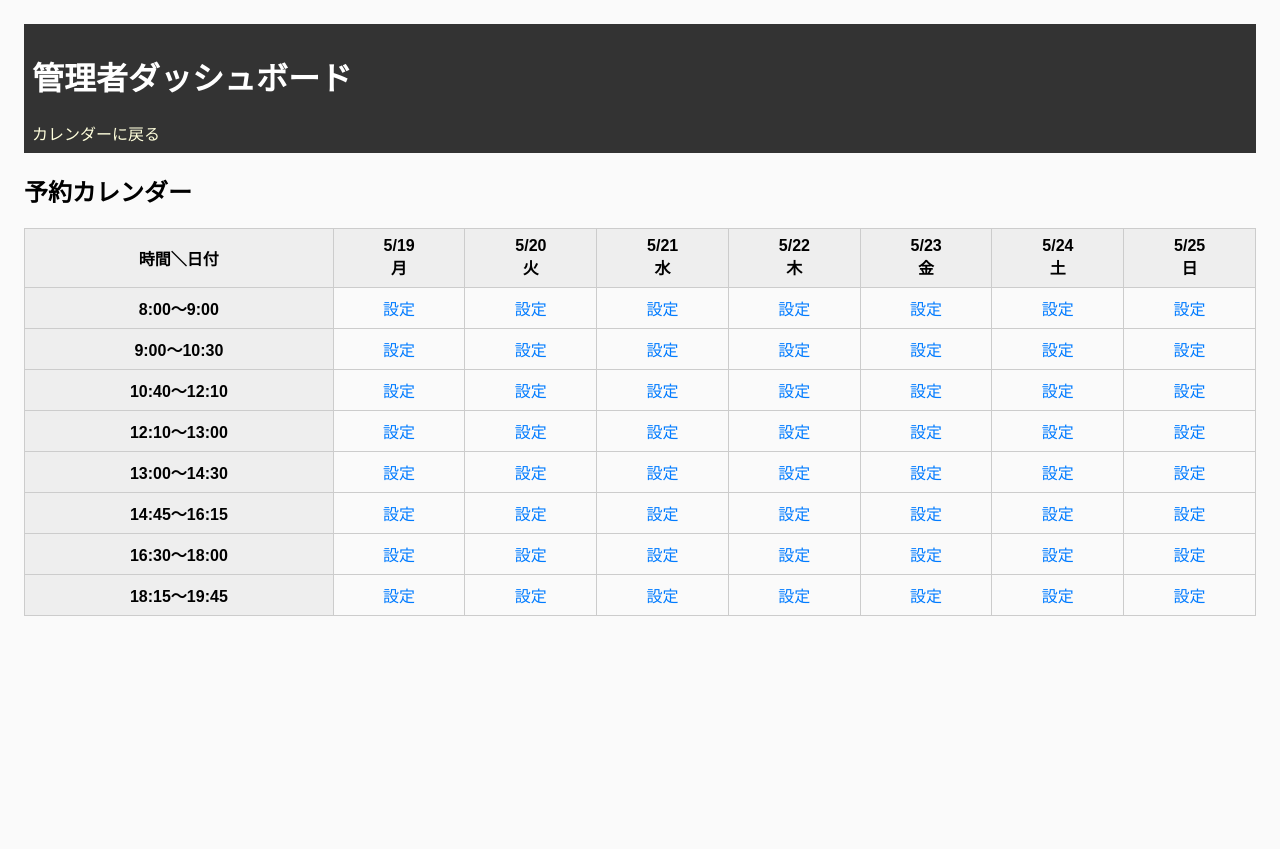
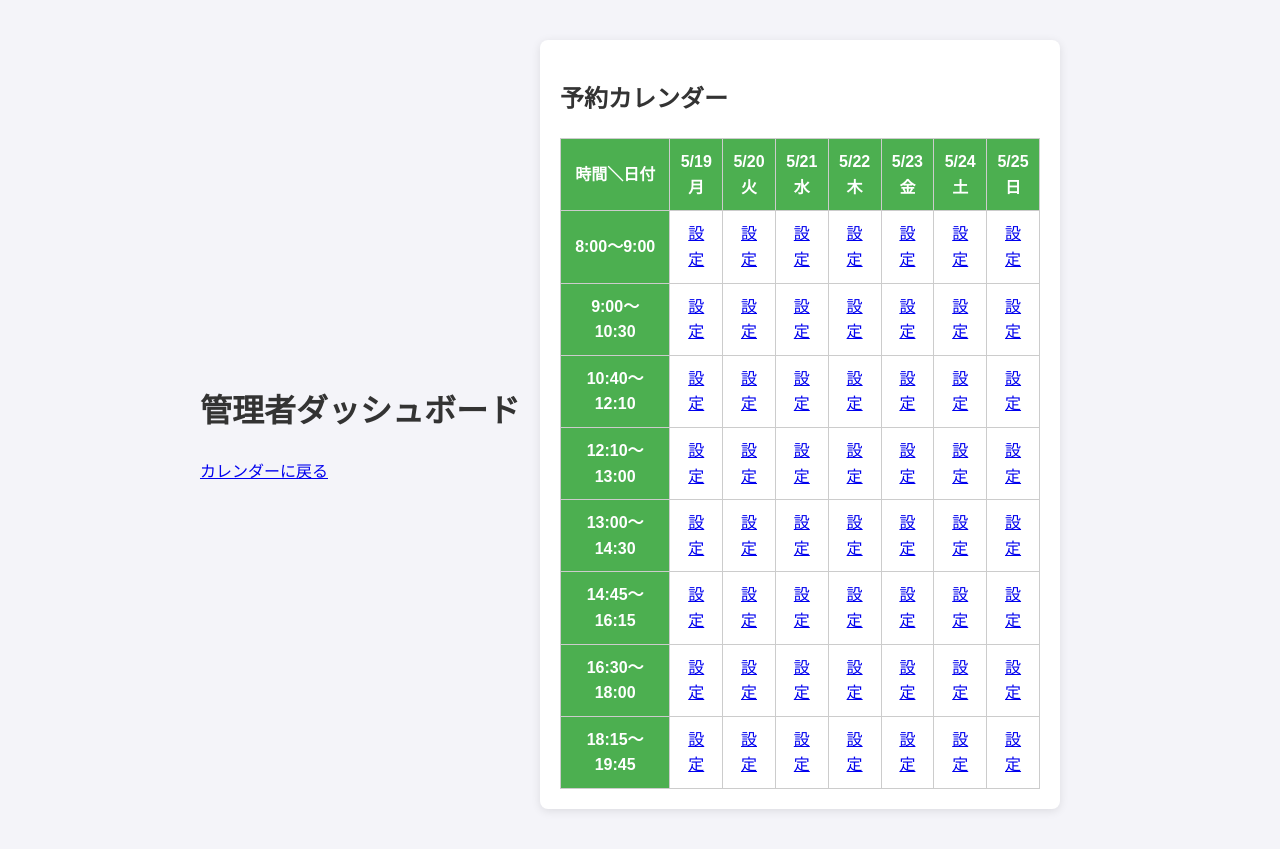
Before and after one commit to Sayu0528/RS, a Django app: page /manager/calendar-admin/ in a window 1280 px wide. Before the commit the page ends 616 px from the top, so only its background shows below. Run offline with Django 5.2, Linux system fonts and the light colour scheme.

Commit message:
なおした？

```diff
--- a/manager/static/css/admin.css
+++ /dev/null
@@ -1,38 +0,0 @@
-body {
-  font-family: sans-serif;
-  padding: 1em;
-  background: #fafafa;
-}
-header {
-  background: #333;
-  color: #fff;
-  padding: .5em;
-}
-header nav a {
-  color: #ffd;
-  margin-right: 1em;
-}
-table {
-  width: 100%;
-  border-collapse: collapse;
-  margin-top: 1em;
-}
-th, td {
-  border: 1px solid #ccc;
-  text-align: center;
-  padding: .5em;
-}
-th {
-  background: #eee;
-}
-a {
-  text-decoration: none;
-  color: #007bff;
-}
-a:hover {
-  text-decoration: underline;
-}
-button {
-  margin-top: 1em;
-  padding: .5em 1em;
-}
--- a/manager/templates/calendar_admin.html
+++ b/manager/templates/manager/calendar_admin.html
@@ -1,4 +1,4 @@
-{% extends 'shift_admin.html' %}
+{% extends 'manager/shift_admin.html' %}
 {% block title %}予約カレンダー{% endblock %}
 {% block content %}
   <h2>予約カレンダー</h2>
--- a/manager/templates/shift_admin.html
+++ b/manager/templates/manager/shift_admin.html
@@ -4,7 +4,7 @@
 <head>
   <meta charset="UTF-8">
   <title>{% block title %}管理画面{% endblock %}</title>
-  <link rel="stylesheet" href="{% static 'css/admin.css' %}">
+  <link rel="stylesheet" href="{% static 'manager/css/style.css' %}">
 </head>
 <body>
   <header>
--- a/manager/views.py
+++ b/manager/views.py
@@ -24,7 +24,7 @@
         "16:30〜18:00", "18:15〜19:45"
     ]
 
-    return render(request, 'calendar_admin.html', {
+    return render(request, 'manager/calendar_admin.html', {
         'week_dates': week_dates,
         'time_slots': time_slots,
     })
@@ -36,7 +36,7 @@
         "12:10〜13:00", "13:00〜14:30", "14:45〜16:15",
         "16:30〜18:00", "18:15〜19:45"
     ]
-    return render(request, 'input_by_date_admin.html', {
+    return render(request, 'manager/input_by_date_admin.html', {
         'date': date,
         'time_slots': time_slots,
     })
--- a/student/templates/base.html
+++ b/student/templates/student/base.html
@@ -7,8 +7,8 @@
     <title>{% block title %}
         <!-- タイトルがここに挿入される -->
         {% endblock %}</title>
-        <link rel="stylesheet" href="{% static 'css/cu.css' %}">
-</head>
+<link rel="stylesheet" href="{% static 'student/st.css' %}">
+    </head>
 <body>
     <header>
       <h1>東洋大学朝霞キャンパス食堂バイト</h1>
--- a/student/templates/student/confirm_form.html
+++ b/student/templates/student/confirm_form.html
@@ -4,7 +4,7 @@
 <head>
   <meta charset="UTF-8">
   <title>入力情報の確認</title>
-  <link rel="stylesheet" href="{% static 'student/css/style.css' %}">
+  <link rel="stylesheet" href="{% static 'student/style.css' %}">
 </head>
 <body>
   <div class="container">
--- a/student/views.py
+++ b/student/views.py
@@ -31,11 +31,11 @@
     prev_week = (start - timedelta(days=7)).isoformat()
     next_week = (start + timedelta(days=7)).isoformat()
 
-    return render(request, 'calendar.html', {
+    return render(request, 'student/calendar.html', {
         'week_dates': week_dates,
         'prev_week':  prev_week,
         'next_week':  next_week,
     })
 def form_view(request):
     form = StudentForm()
-    return render(request, 'reserve.html', {'form': form})
+    return render(request, 'student/reserve.html', {'form': form})
```
Also changed, not shown: student/static/student/css/style.css (+19 -0 lines), manager/templates/manager/input_by_date_admin.html (renamed from manager/templates/input_by_date_admin.html), student/static/student/css/st.css (line endings or trailing spaces), student/templates/student/calendar.html (renamed from student/templates/calendar.html), student/templates/student/reserve.html (renamed from student/templates/reserve.html).
